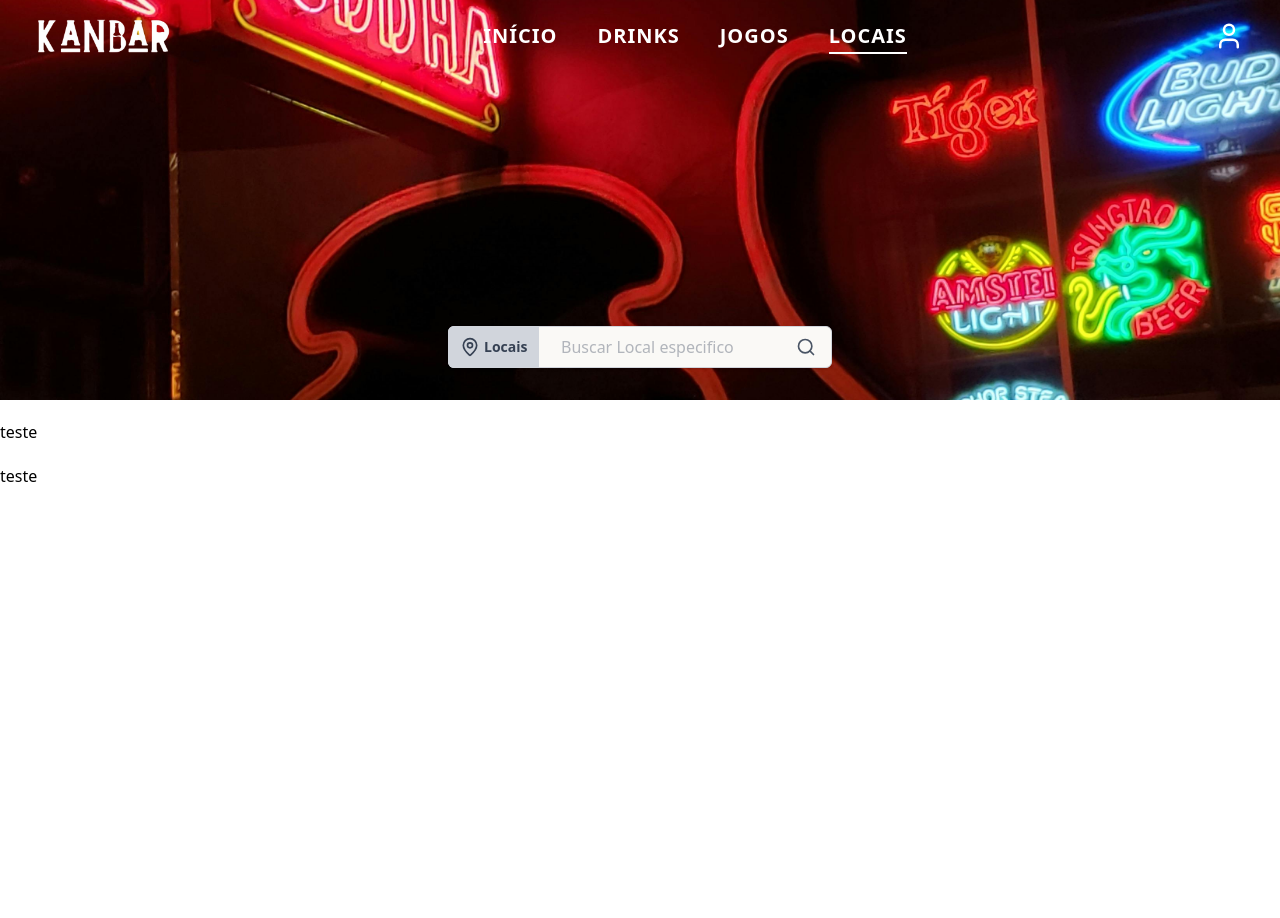
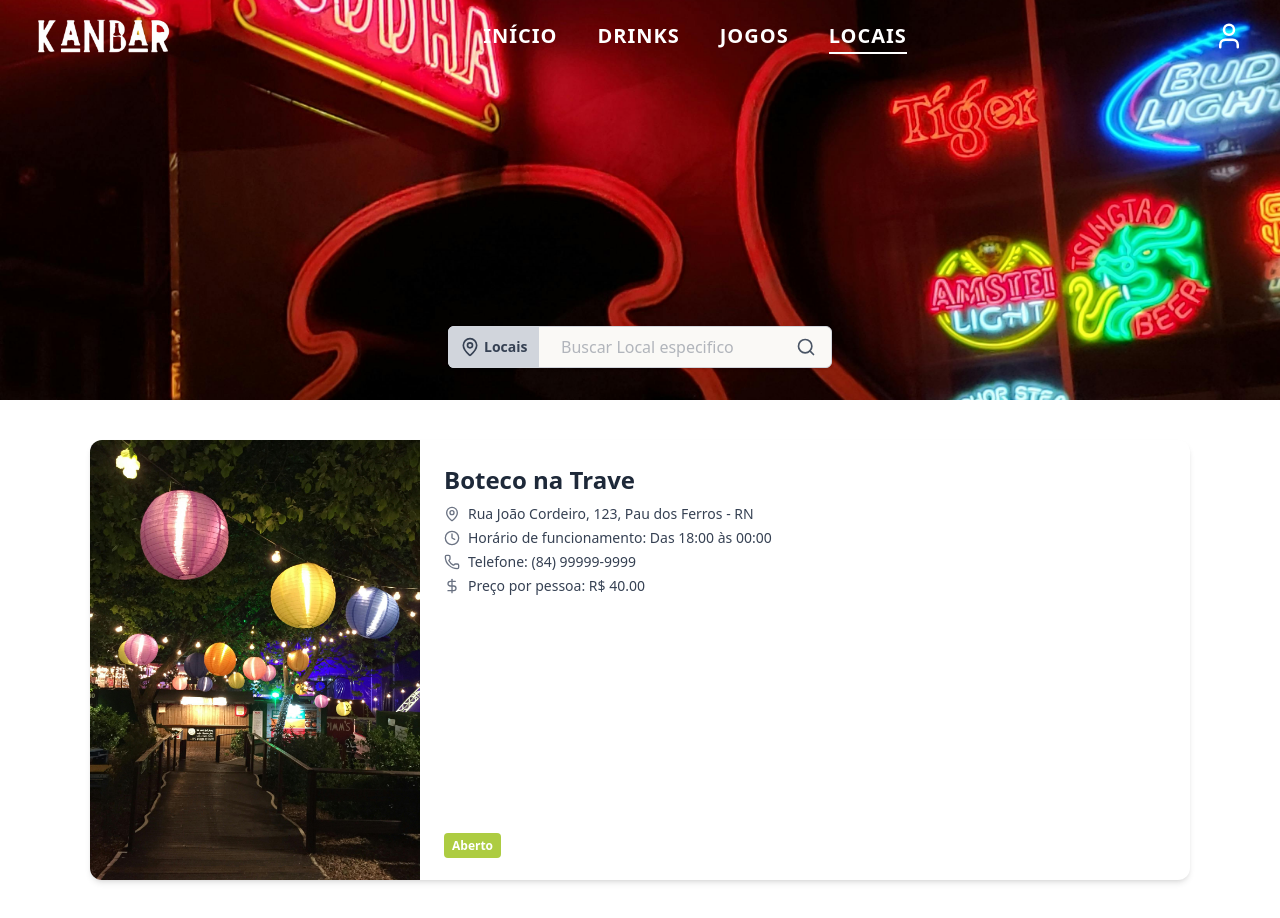
Before and after one commit to Allysonfreitas210695/kanbar, a React (Vite) app in the folder kanbar-front/: page /locais in a window 1280 px wide. Shown: the top 918 px of the page. Before the commit the page ends 800 px from the top, so only its background shows below. Built offline with nearby package versions, Linux system fonts and the light colour scheme.

Commit message:
feat: add galeria de locais

```diff
--- /dev/null
+++ b/kanbar-front/src/components/ui/CardLocais.tsx
@@ -0,0 +1,56 @@
+import { MapPin, Phone, Clock, DollarSign } from "lucide-react";
+import Location from "@/types/Location";
+import locationDefault from "../../../public/imgs/locais-default.jpg";
+
+interface CardLocaisProps {
+  location: Location;
+}
+
+function CardLocais({ location }: CardLocaisProps) {
+  return (
+    <div className="bg-white w-full max-w-[1100px] rounded-xl shadow-md flex overflow-hidden mx-auto">
+      <img
+        src={location.image || locationDefault}
+        alt={location.name}
+        className="w-[330px] h-full object-cover"
+      />
+
+      <div className="flex flex-col justify-between p-6 w-full">
+        <div>
+          <h2 className="text-2xl font-bold text-gray-800 mb-2">{location.name}</h2>
+
+          <div className="text-sm text-gray-700 space-y-1">
+            <p className="flex items-center gap-2">
+              <MapPin size={16} className="text-gray-500" />
+              {location.address}, {location.city}
+            </p>
+            <p className="flex items-center gap-2">
+              <Clock size={16} className="text-gray-500" />
+              Horário de funcionamento: {location.horario}
+            </p>
+            <p className="flex items-center gap-2">
+              <Phone size={16} className="text-gray-500" />
+              Telefone: {location.phone}
+            </p>
+            <p className="flex items-center gap-2">
+              <DollarSign size={16} className="text-gray-500" />
+              Preço por pessoa: R$ {location.price.toFixed(2)}
+            </p>
+          </div>
+        </div>
+
+        <div className="mt-4">
+        <span
+          className={`text-xs font-semibold px-2 py-1 rounded ${
+            location.isopen ? 'bg-red-900 text-white' : 'bg-[#ADCC42] text-white'
+          }`}
+        >
+          {location.isopen? 'Fechado' : 'Aberto'}
+        </span>
+        </div>
+      </div>
+    </div>
+  );
+}
+
+export default CardLocais;
--- a/kanbar-front/src/pages/Jogos.tsx
+++ b/kanbar-front/src/pages/Jogos.tsx
@@ -4,6 +4,7 @@
 import { useEffect, useState } from 'react';
 import Game from '@/types/Game';
 import CardGame from '@/components/ui/CardJogos';
+
 const mockJogos: Game[] = [
   {
     id: 1,
@@ -77,7 +78,6 @@
       >
         <NavBar />
 
-        {/* Container para centralizar o SearchBar */}
         <div className="flex-1 flex items-end justify-center pb-8">
           <SearchBarJogos />
         </div>
--- a/kanbar-front/src/pages/Locais.tsx
+++ b/kanbar-front/src/pages/Locais.tsx
@@ -1,8 +1,63 @@
 import NavBar from '@/components/ui/NavBar';
 import bgLocais from '../../public/imgs/locaisbg.jpg';
 import SearchBarLocais from '@/components/ui/SearchBarLocais';
+import { useEffect, useState } from 'react';
+import Location from '@/types/Location';
+import CardLocais from '@/components/ui/CardLocais';
+
+const mockLocais: Location[] = [
+  {
+    id: 1,
+    name: 'Boteco na Trave',
+    address: 'Rua João Cordeiro, 123',
+    city: 'Pau dos Ferros - RN',
+    horario: 'Das 18:00 às 00:00',
+    phone: '(84) 99999-9999',
+    price: 40,
+    image: '',
+    isopen: false,
+  },
+  {
+    id: 2,
+    name: "Mulato's Restaurante",
+    address: 'Av. Getúlio Vargas, 1633',
+    city: 'Pau dos Ferros - RN',
+    horario: 'Das 17:00 às 23:30',
+    phone: '(84) 99888-8888',
+    price: 25,
+    image: '',
+    isopen: true,
+  },
+];
 
 function Locais() {
+  const [locais, setLocais] = useState<Location[]>([]);
+
+  useEffect(() => {
+    // Comentado: usando apenas mock por enquanto
+    // get("/locations")
+    //   .then((res) => {
+    //     const fetchedLocations = Array.isArray(res.data)
+    //       ? res.data
+    //       : res.data.locations;
+
+    //     if (Array.isArray(fetchedLocations)) {
+    //       setLocais(fetchedLocations);
+    //     } else {
+    //       console.warn("API sem dados válidos. Usando mock.");
+    //       setLocais(mockLocais);
+    //     }
+    //   })
+    //   .catch((err) => {
+    //     console.error("Erro ao carregar locais:", err);
+    //     setLocais(mockLocais);
+    //   });
+
+    // Forçando o uso do mock
+    setLocais(mockLocais);
+    console.log('Mock locais carregados:', mockLocais);
+  }, []);
+
   return (
     <div className="min-h-screen w-full">
       <header
@@ -13,13 +68,24 @@
       >
         <NavBar />
 
-        {/* Container para centralizar o SearchBar */}
         <div className="flex-1 flex items-end justify-center pb-8">
           <SearchBarLocais />
         </div>
       </header>
 
-      <main className="bg-white my-5">teste</main>
+      <main className="bg-white py-10 flex justify-center">
+        {locais.length > 0 ? (
+          <div className="flex flex-col items-center gap-10 w-full">
+            {locais.map((location) => (
+              <CardLocais key={location.id} location={location} />
+            ))}
+          </div>
+        ) : (
+          <div className="flex items-center justify-center h-64">
+            <p className="text-gray-500">Nenhum local encontrado.</p>
+          </div>
+        )}
+      </main>
 
       <footer>teste</footer>
     </div>
--- /dev/null
+++ b/kanbar-front/src/types/Location.ts
@@ -0,0 +1,11 @@
+export default interface Location {
+    id: number;
+    name: string;
+    address: string;
+    city: string;
+    horario: string;
+    phone: string;
+    price: number;
+    image: string | undefined;
+    isopen: boolean;
+}
```
Also changed, not shown: kanbar-front/public/imgs/locais-default.jpg (added).
